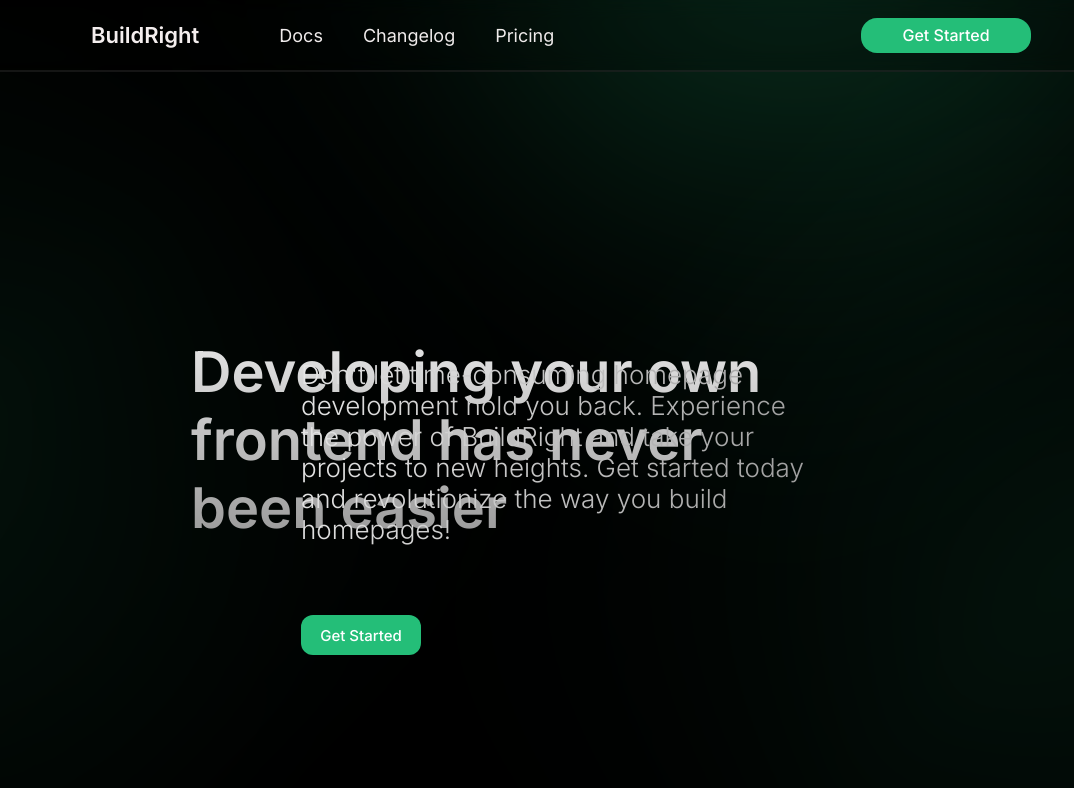
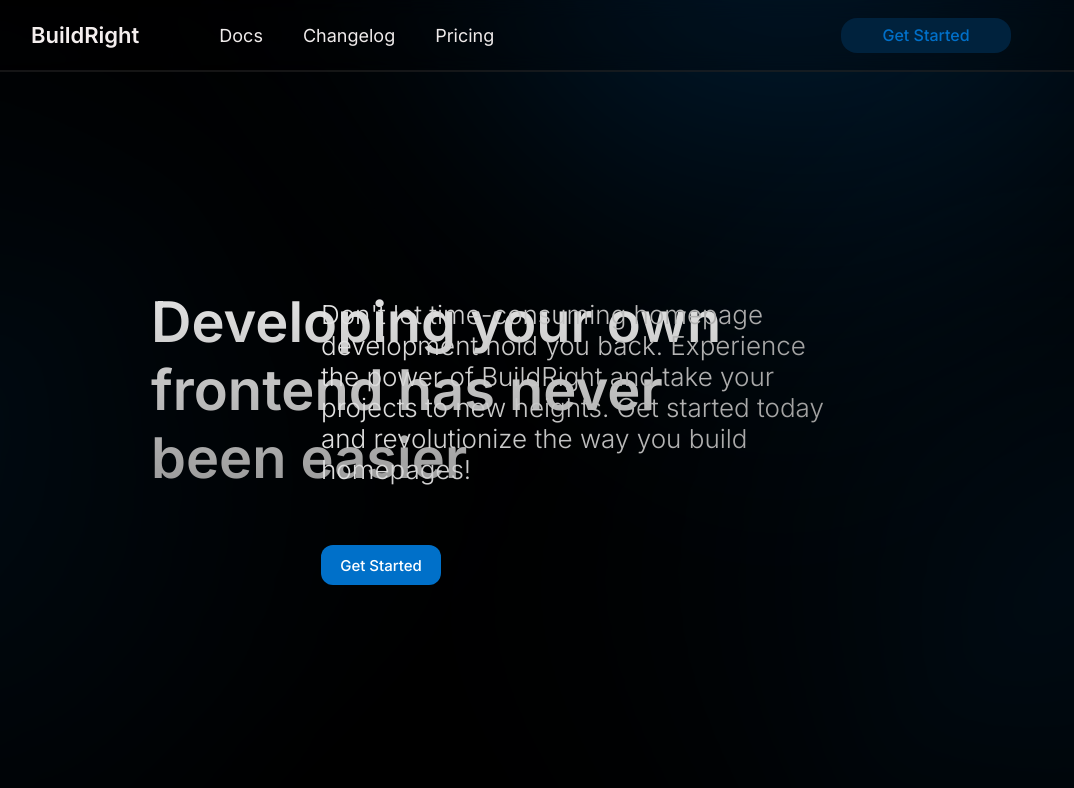
Before and after one commit to HumphryCoder/buildright, a React (Vite) app: page / in a window 1280 px wide. Shown: the top 788 px of the page, without its empty margins (149-1223 px from the left). Built offline with nearby package versions, Linux system fonts and the light colour scheme.

Commit message:
new theme and landing changes

```diff
--- a/src/Navbar.jsx
+++ b/src/Navbar.jsx
@@ -25,25 +25,25 @@ const Navbar = ({ links, websiteTitle, btnText, btnUrl, hideOnScroll, homeUrl })
 
     return (
         <nav className={visible ? 'navbar' : 'navbar hidden'}>
-            <ul style={{ display: 'flex', flexDirection: 'row', position: 'relative', marginLeft: "200px", alignItems: 'center' }}>
+            <ul style={{ display: 'flex', flexDirection: 'row', position: 'relative', marginLeft: "140px", alignItems: 'center' }}>
                 <Link to={homeUrl} style={{textDecoration: "none", fontSize: "22px", fontFamily: "Inter, sans-serif", fontWeight: "600", color: "#F4EEEE" }}>{websiteTitle}</Link>
                 {links.map((link, index) => (
                     <li key={index} style={{
                         listStyle: 'none', position: 'relative', marginLeft: "40px", left: "40px", transition: "color 0.3s ease", cursor: "pointer"
-                    }} onMouseEnter={(e) => e.target.style.color = "#24BE78"}
+                    }} onMouseEnter={(e) => e.target.style.color = "#0070C9"}
                         onMouseLeave={(e) => e.target.style.color = "#EFEBEB"} >
                         <Link to={link.url} style={{ color: "#EFEBEB", textDecoration: 'none', fontSize: "18px", fontFamily: "Inter, sans-serif", fontWeight: "400" }}>
                             {link.text}
                         </Link>
                     </li>
                 ))}
-                <Link to={btnUrl} style={{ textDecoration: "none", marginLeft: "auto", marginRight: "100px" }}>
+                <Link to={btnUrl} style={{ textDecoration: "none", marginLeft: "auto", marginRight: "120px" }}>
                     <button
                         style={{
                             width: "170px",
                             height: "35px",
-                            backgroundColor: "#24BE78",
-                            color: "#fff",
+                            backgroundColor: "#00223D",
+                            color: "#0070C9",
                             fontFamily: "Inter, sans-serif",
                             fontWeight: "500",
                             fontSize: "16px",
--- a/src/heading.css
+++ b/src/heading.css
@@ -6,7 +6,7 @@
     background-image: linear-gradient(180deg, #E5E5E5, #999999);
     background-clip: text;
     position: relative;
-    margin-left: 340px;
-    top: 300px;
+    margin-left: 300px;
+    top: 250px;
     width: 600px;
 }
--- a/src/landing.css
+++ b/src/landing.css
@@ -9,7 +9,7 @@ body {
     height: 354.71px;
     width: 300px;
     transform: rotate(45deg);
-    background-color: #24BE78;
+    background-color: #0070C9;
     filter: blur(180px);
     border-radius: 50%;
 
@@ -23,7 +23,7 @@ body {
     height: 354.71px;
     width: 100px;
     transform: rotate(45deg);
-    background-color: #24BE78;
+    background-color: #0070C9;
     filter: blur(180px);
     border-radius: 50%;
 
@@ -36,7 +36,7 @@ body {
     height: 354.71px;
     width: 100px;
     transform: rotate(45deg);
-    background-color: #24BE78;
+    background-color: #0070C9;
     filter: blur(180px);
     border-radius: 50%;
 
--- a/src/subheading.css
+++ b/src/subheading.css
@@ -7,8 +7,8 @@
     background-clip: text;
     position: relative;
     margin-left: auto;
-    margin-right: 300px;
-    top: 80px;
+    margin-right: 280px;
+    top: 20px;
     width: 530px;
 
     display: flex;
@@ -18,13 +18,13 @@
     display: flex;
     position: relative;
     margin-left: auto;
-    margin-right: 710px;
+    margin-right: 690px;
     align-items: center;
     justify-content: center;
-    margin-top: 150px;
+    margin-top: 80px;
     width: 120px;
     height: 40px;
-    background-color: #24BE78;
+    background-color: #0070C9;
     color: #fff;
     font-family: Inter, sans-serif;
     font-weight: 500;
```
